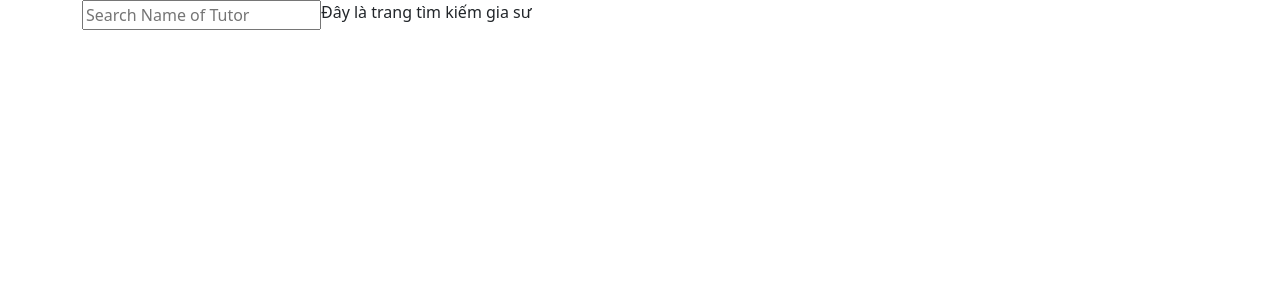
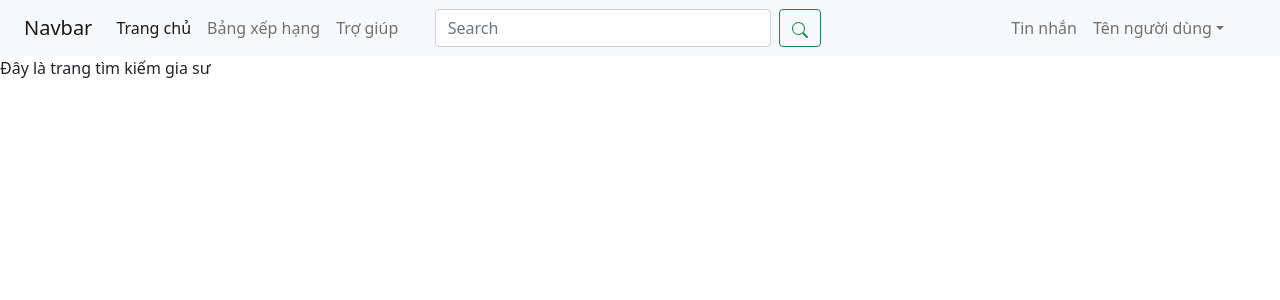
Before and after one commit to thientam075/ETutor-FrontEnd, a Next.js app in the folder etutor/: page /searchTutor in a window 1280 px wide. Shown: the top 300 px of the page. Built offline with nearby package versions, Linux system fonts and the light colour scheme.

Commit message:
Create Navbar

```diff
--- /dev/null
+++ b/etutor/components/navbar.js
@@ -0,0 +1,97 @@
+import "@popperjs/core";
+import { BsSearch } from "react-icons/bs";
+export default function Navbar() {
+  return (
+    <nav className="navbar navbar-expand-lg navbar-light bg-light">
+      <div className="container-fluid d-flex row">
+        <div className="col d-flex">
+          <div className="navbar-brand">Navbar</div>
+          <button
+            className="navbar-toggler"
+            type="button"
+            data-bs-toggle="collapse"
+            data-bs-target="#navbarSupportedContent"
+            aria-controls="navbarSupportedContent"
+            aria-expanded="false"
+            aria-label="Toggle navigation"
+          >
+            <span className="navbar-toggler-icon" />
+          </button>
+          <div className="collapse navbar-collapse" id="navbarSupportedContent">
+            <ul className="navbar-nav me-auto mb-2 mb-lg-0">
+              <li className="nav-item">
+                <a className="nav-link active" aria-current="page" href="#">
+                  Trang chủ
+                </a>
+              </li>
+              <li className="nav-item">
+                <a className="nav-link" href="/rankTutor">
+                  Bảng xếp hạng
+                </a>
+              </li>
+              <li className="nav-item">
+                <a className="nav-link">Trợ giúp</a>
+              </li>
+            </ul>
+          </div>
+        </div>
+
+        <div className="col">
+          <form className="d-flex" action="#" method="post">
+            <input
+              className="form-control me-2"
+              type="search"
+              placeholder="Search"
+              aria-label="Search"
+            />
+            <button className="btn btn-outline-success" type="submit">
+              <BsSearch/>
+            </button>
+          </form>
+        </div>
+
+        <div className="col d-flex justify-content-end">
+          <ul className="navbar-nav">
+            <li className="nav-item">
+              <a className="nav-link" href="#">
+                Tin nhắn
+              </a>
+            </li>
+            <li className="nav-item dropdown">
+              <a
+                className="nav-link dropdown-toggle"
+                href="#"
+                id="navbarDropdown"
+                role="button"
+                data-bs-toggle="dropdown"
+                aria-expanded="false"
+              >
+                Tên người dùng
+              </a>
+              <ul className="dropdown-menu" aria-labelledby="navbarDropdown">
+                <li>
+                  <a className="dropdown-item" href="#">
+                    Trang cá nhân
+                  </a>
+                </li>
+                <li>
+                  <a className="dropdown-item" href="#">
+                    Something esle
+                  </a>
+                </li>
+                <li>
+                  <hr className="dropdown-divider" />
+                </li>
+                <li>
+                  <a className="dropdown-item" href="#">
+                    Đăng xuất
+                  </a>
+                </li>
+              </ul>
+            </li>
+          </ul>
+        </div>
+      </div>
+    </nav>
+  );
+}
--- a/etutor/package.json
+++ b/etutor/package.json
@@ -8,10 +8,12 @@
     "lint": "next lint"
   },
   "dependencies": {
+    "@popperjs/core": "^2.11.2",
     "bootstrap": "^5.1.3",
     "next": "12.0.7",
     "react": "17.0.2",
-    "react-dom": "17.0.2"
+    "react-dom": "17.0.2",
+    "react-icons": "^4.3.1"
   },
   "devDependencies": {
     "eslint": "8.6.0",
--- a/etutor/pages/_app.js
+++ b/etutor/pages/_app.js
@@ -1,6 +1,10 @@
 import '../styles/globals.css'
-
+import {useEffect} from 'react';
 function MyApp({ Component, pageProps }) {
+  useEffect(() => {
+    import("bootstrap/dist/js/bootstrap");
+    import("bootstrap/dist/css/bootstrap.css");
+  }, []);
   return <Component {...pageProps} />
 }
 
--- a/etutor/pages/searchTutor.js
+++ b/etutor/pages/searchTutor.js
@@ -1,8 +1,10 @@
-import 'bootstrap/dist/css/bootstrap.css';
-
-export default function searchTutor(){
-    return(<div className="container" style={{display: 'flex', flexDirection: 'row'}}>
-        <input type="text" placeholder='Search Name of Tutor' />
-        Đây là trang tìm kiếm gia sư
-    </div>)
+import "bootstrap/dist/css/bootstrap.css";
+import Navbar from "../components/navbar";
+export default function searchTutor() {
+  return (
+    <>
+      <Navbar />
+      Đây là trang tìm kiếm gia sư
+    </>
+  );
 }
```
Also changed, not shown: 1 other file (tests, documents, lock files or other folders).
